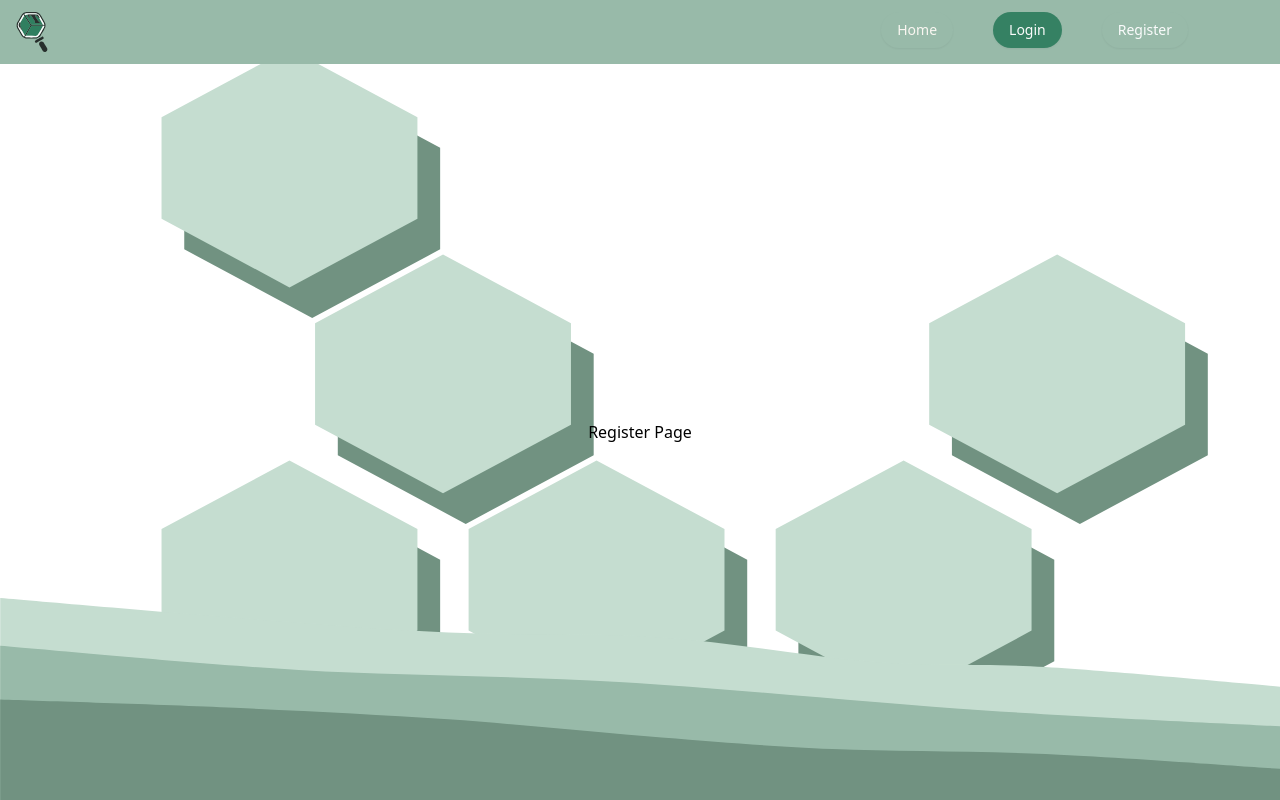
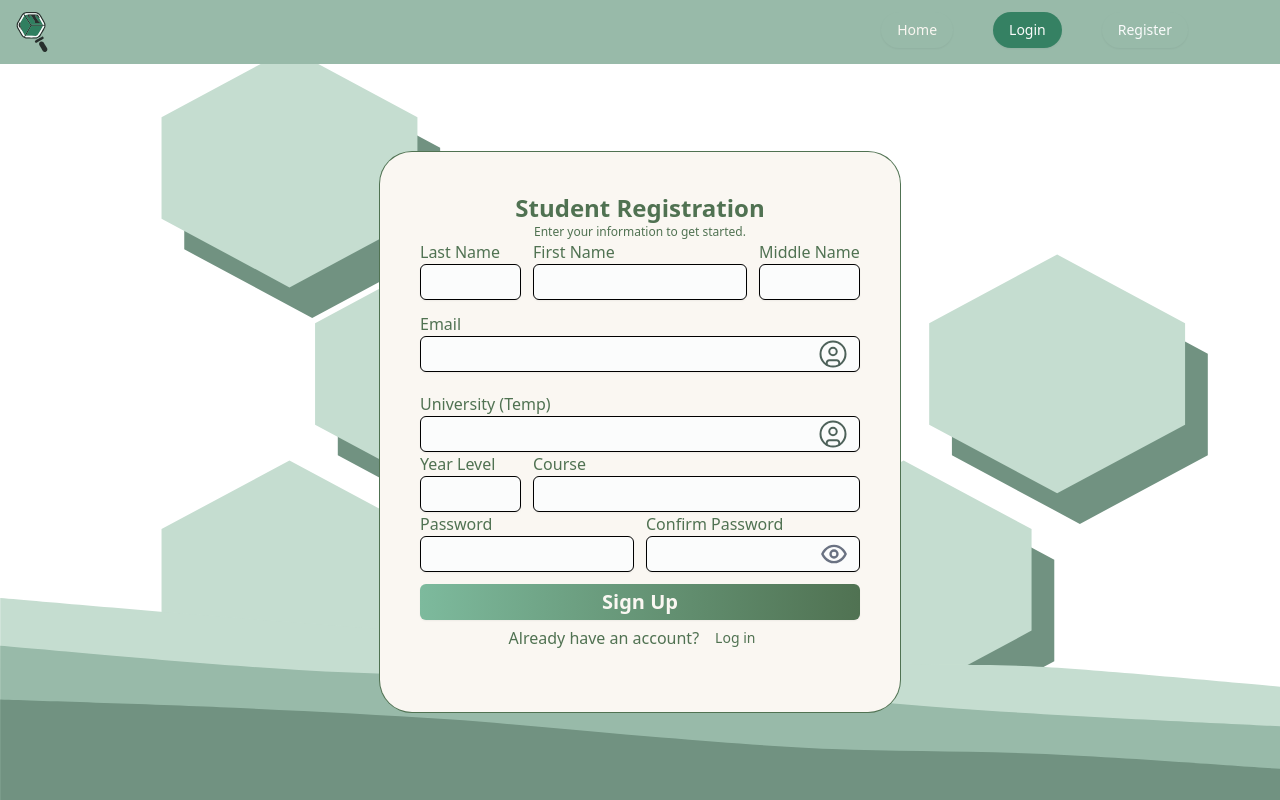
Before and after one commit to kemdav/Tambayan, a Next.js app: page /register in a window 1280 px wide. Built offline with nearby package versions, Linux system fonts and the light colour scheme.

Commit message:
feat: initial registration page layout

```diff
--- a/src/app/(auth)/register/page.tsx
+++ b/src/app/(auth)/register/page.tsx
@@ -1,7 +1,11 @@
+import AuthRegCard from "@/app/components/ui/auth-page-ui/auth-registration-card";
+
 export default function Home() {
   return (
     <div>
-      <h1 className="bg-mint-500">Register Page</h1>
+      <div className="flex items-center justify-center">
+        <AuthRegCard></AuthRegCard>
+      </div>
     </div>
   );
 }
--- /dev/null
+++ b/src/app/components/ui/auth-page-ui/auth-registration-card.tsx
@@ -0,0 +1,96 @@
+import { TambayanIcon } from "../../icons";
+import { Button } from "@/app/components/ui/button";
+import { PasswordInput } from "../password-input";
+import { Input } from "../input";
+import { SearchIcon } from "lucide-react";
+import { UserPofileLoginIcon } from "../../icons";
+
+export default function AuthRegCard() {
+  return (
+    <div className="bg-neutral-linen-white ring-1 select-none ring-action-forest-green w-130 h-140 p-10 rounded-4xl">
+      <div className="flex flex-col justify-center items-center">
+        <h1 className="text-action-forest-green text text-2xl font-bold">
+          Student Registration
+        </h1>
+        <p className="text-action-forest-green text-xs">
+          Enter your information to get started.
+        </p>
+      </div>
+
+      <div className="grid grid-cols-4 gap-3">
+        <div>
+          <p className="text-action-forest-green">Last Name</p>
+          <Input className="bg-neutral-ivory-white"></Input>
+        </div>
+
+        <div className="col-span-2">
+          <p className="text-action-forest-green">First Name</p>
+          <Input className="bg-neutral-ivory-white"></Input>
+        </div>
+
+        <div>
+          <p className="text-action-forest-green">Middle Name</p>
+          <Input className="bg-neutral-ivory-white"></Input>
+        </div>
+      </div>
+
+      <div className="flex flex-col gap-5 mt-3">
+        <div>
+          <p className="text-action-forest-green">Email</p>
+          <Input
+            rightIcon={<UserPofileLoginIcon />}
+            className="bg-neutral-ivory-white"
+          ></Input>
+        </div>
+
+        <div>
+          <p className="text-action-forest-green">University (Temp)</p>
+          <Input
+            rightIcon={<UserPofileLoginIcon />}
+            className="bg-neutral-ivory-white"
+          ></Input>
+        </div>
+      </div>
+
+      <div className="grid grid-cols-4 gap-3">
+        <div>
+          <p className="text-action-forest-green">Year Level</p>
+          <Input className="bg-neutral-ivory-white"></Input>
+        </div>
+
+        <div className="col-span-3">
+          <p className="text-action-forest-green">Course</p>
+          <Input className="bg-neutral-ivory-white"></Input>
+        </div>
+      </div>
+
+      <div className="grid grid-cols-4 gap-3">
+        <div className="col-span-2">
+          <p className="text-action-forest-green">Password</p>
+          <Input className="bg-neutral-ivory-white"></Input>
+        </div>
+
+        <div className="col-span-2">
+          <p className="text-action-forest-green">Confirm Password</p>
+          <PasswordInput className="bg-neutral-ivory-white"></PasswordInput>
+        </div>
+      </div>
+
+      <Button
+        className="text-neutral-linen-white
+        bg-linear-to-r from-action-seafoam-green to-action-forest-green
+         hover:from-action-seafoam-green/90 hover:to-action-forest-green/90
+         font-bold text-xl w-full mt-3"
+      >
+        Sign Up
+      </Button>
+
+      <div className="flex items-center justify-center">
+        <p className="text-action-forest-green">Already have an account?</p>
+        <Button variant="link" className="text-action-forest-green">
+          Log in
+        </Button>
+      </div>
+    </div>
+  );
+}
```
